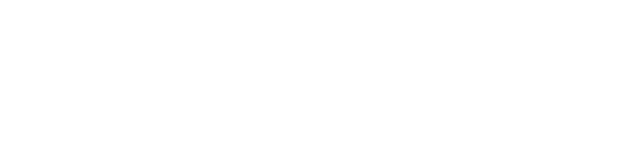
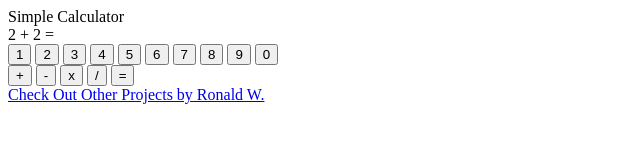
Before and after one commit to Agent-RW/calculator, a plain HTML site: page index.html in a window 1280 px wide. Shown: the whole page, without its empty margins (0-640 px from the left). Drawn offline with Linux system fonts and the light colour scheme.

Commit message:
feat: add visual content to html file

```diff
--- a/index.html
+++ b/index.html
@@ -2,12 +2,43 @@
 <html lang="en">
   <head>
     <title>Calculator</title>
-        <meta charset="UTF-8">
-        <link rel="stylesheet" href="styles.css">
+    <meta charset="UTF-8" />
+    <link rel="stylesheet" href="styles.css" />
     <script src="script.js" defer></script>
   </head>
 
   <body>
-
+    <div id="header">Simple Calculator</div>
+    <div id="content">
+      <div id="calculator">
+        <div id="display">2 + 2 =</div>
+        <div id="buttons">
+          <div id="digits">
+            <button class="digit">1</button>
+            <button class="digit">2</button>
+            <button class="digit">3</button>
+            <button class="digit">4</button>
+            <button class="digit">5</button>
+            <button class="digit">6</button>
+            <button class="digit">7</button>
+            <button class="digit">8</button>
+            <button class="digit">9</button>
+            <button class="digit">0</button>
+          </div>
+          <div id="operators">
+            <button id="add-operator">+</button>
+            <button id="subtract-operator">-</button>
+            <button id="multiply-operator">x</button>
+            <button id="divide-operator">/</button>
+            <button id="equals-operator">=</button>
+          </div>
+        </div>
+      </div>
+    </div>
+    <div id="footer">
+      <a href="https://github.com/Agent-RW?tab=repositories"
+        >Check Out Other Projects by Ronald W.</a
+      >
+    </div>
   </body>
 </html>
```
Lines whose indentation alone changed are shown as unchanged.
